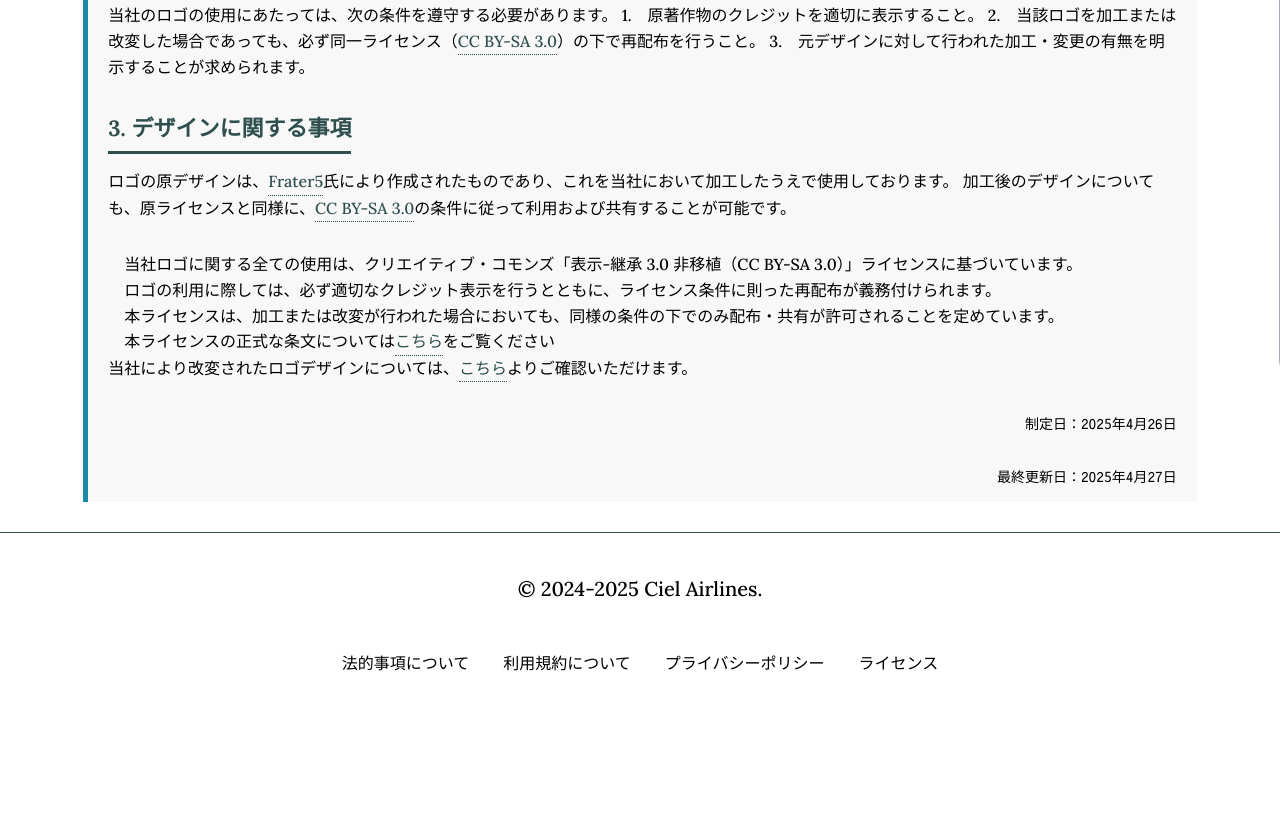
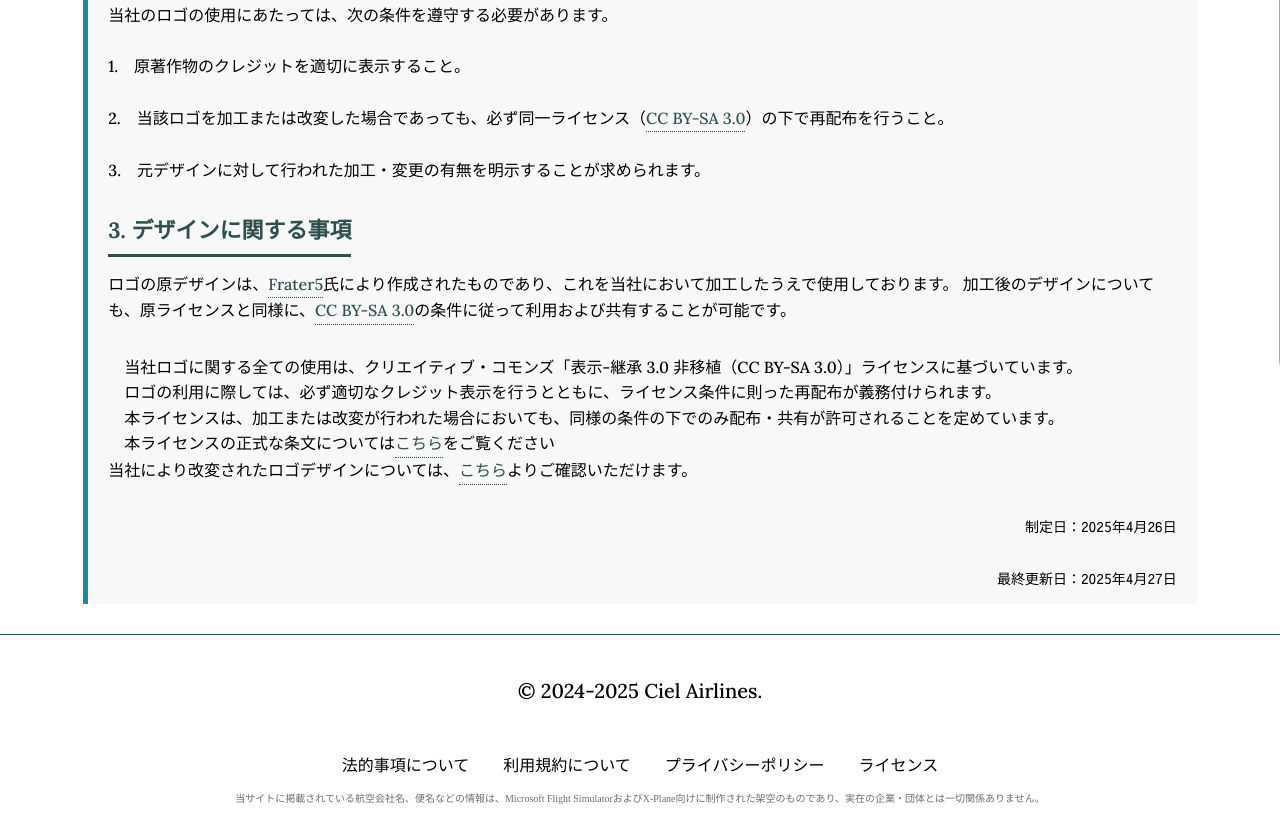
Before and after one commit to Hamunisu/Ciel_tests, a plain HTML site: page html/legal/license.html in a window 1280 px wide. Shown: the part 470-1306 px from the top of the page. Before the commit the page ends 1169 px from the top, so only its background shows below. Drawn offline with Linux system fonts and the light colour scheme; some packages are replaced by stand-ins of ours.

Commit message:
legal fix && add virtual

```diff
--- a/css/company.css
+++ b/css/company.css
@@ -248,3 +248,14 @@
   transform: scale(1, 1);
 
 }
+
+.virtual-container {
+  width: 100%;
+  height: 20px;
+}
+
+.virtual-container p {
+  text-align: center;
+  font-size: 10px;
+  color: #6d6d6d;
+}
--- a/css/gallery.css
+++ b/css/gallery.css
@@ -218,3 +218,14 @@
     transform: scale(1, 1);
 
   }
+
+  .virtual-container {
+    width: 100%;
+    height: 20px;
+  }
+
+  .virtual-container p {
+    text-align: center;
+    font-size: 10px;
+    color: #6d6d6d;
+  }
--- a/css/home.css
+++ b/css/home.css
@@ -386,3 +386,14 @@
     transform: scale(1, 1);
 
   }
+
+  .virtual-container {
+    width: 100%;
+    height: 20px;
+  }
+
+  .virtual-container p {
+    text-align: center;
+    font-size: 10px;
+    color: #6d6d6d;
+  }
--- a/css/legal.css
+++ b/css/legal.css
@@ -221,6 +221,7 @@
   footer p {
     color: #000;
     font-size: 20px;
+    font-style: normal;
   }
 
   .foot-container {
@@ -255,3 +256,14 @@
     transform: scale(1, 1);
 
   }
+
+  .virtual-container {
+    width: 100%;
+    height: 20px;
+  }
+
+  .virtual-container p {
+    text-align: center;
+    font-size: 10px;
+    color: #6d6d6d;
+  }
--- a/html/legal/license.html
+++ b/html/legal/license.html
@@ -8,7 +8,7 @@
 
 <head>
   <meta charset="UTF-8">
-  <title>ライセンス -Ciel Airlines</title>
+  <title>ライセンス ┃Ciel Airlines</title>
   <meta name="description" content="Ciel Airlines_Official web site">
 
 <!--cssリンク-->
@@ -41,6 +41,7 @@
 </head>
 
 <body>
+<!-- ヘッダー -->
     <header>
         <a href="../../index.html">
           <div class="logo">
@@ -58,7 +59,8 @@
             </div>
           </div>
     </header>
-  <!-- HM -->
+
+<!-- HM -->
   <div class="overlay"></div>
   <div class="menu">
     <div class="menu-item english">
@@ -75,7 +77,7 @@
 
 
 
-  <!-- main -->
+<!-- 規約内容 -->
   <div class="outer-container">
   <div class="legal-container english">
       <h1>ライセンス表記</h1>
@@ -86,9 +88,9 @@
         <p>当社が使用するロゴは、<a href="https://creativecommons.org/licenses/by-sa/3.0/deed.ja" target="_blank">クリエイティブ・コモンズ 表示 - 継承 3.0 非移植（CC BY-SA 3.0）</a>のライセンスに基づき、原デザインを加工・変更した上で利用しております。</p>
 
         <h2>2. ライセンス条件</h2>
-        <p>当社のロゴの使用にあたっては、次の条件を遵守する必要があります。
-          1.　原著作物のクレジットを適切に表示すること。
-          2.　当該ロゴを加工または改変した場合であっても、必ず同一ライセンス（<a href="https://creativecommons.org/licenses/by-sa/3.0/deed.ja" target="_blank">CC BY-SA 3.0</a>）の下で再配布を行うこと。
+        <p>当社のロゴの使用にあたっては、次の条件を遵守する必要があります。<br><br>
+          1.　原著作物のクレジットを適切に表示すること。<br><br>
+          2.　当該ロゴを加工または改変した場合であっても、必ず同一ライセンス（<a href="https://creativecommons.org/licenses/by-sa/3.0/deed.ja" target="_blank">CC BY-SA 3.0</a>）の下で再配布を行うこと。<br><br>
           3.　元デザインに対して行われた加工・変更の有無を明示することが求められます。</p>
 
         <h2>3. デザインに関する事項</h2>
@@ -111,23 +113,24 @@
   </div>
 
 
-
-  <!-- ----------------------------------------------------- -->
-
-  <!-- スクリプトリンク -->
+<!-- スクリプトリンク -->
   <script src="../../js/etc_script.js"></script>
 
-  <!-- ----------------------------------------------------- -->
+<!-- フッター -->
   <footer>
-    <p class="english">&copy; 2024-2025 Ciel Airlines.
-    </p>
+    <p class="english">&copy; 2024-2025 Ciel Airlines.</p>
 
+  <!-- 関連リンク -->
     <div class="foot-container">
       <a href="../legal/legal_matters.html" class="english">法的事項について</a>
       <a href="../legal/terms_of_use.html" class="english">利用規約について</a>
       <a href="../legal/privacy.html" class="english">プライバシーポリシー</a>
       <a href="../legal/license.html" class="english">ライセンス</a>
     </div>
+  <!-- 架空明記 -->
+    <div class="virtual-container">
+      <p>当サイトに掲載されている航空会社名、便名などの情報は、Microsoft Flight SimulatorおよびX-Plane向けに制作された架空のものであり、実在の企業・団体とは一切関係ありません。</p>
+    </div>
   </footer>
 </body>
 </html>
```
Also changed, not shown: html/company.html (+13 -5 lines), html/gallery.html (+13 -8 lines), html/legal/legal_matters.html (+12 -6 lines), html/legal/privacy.html (+13 -8 lines), html/legal/terms_of_use.html (+18 -7 lines), index.html (+16 -6 lines), image/link.png (deleted).
